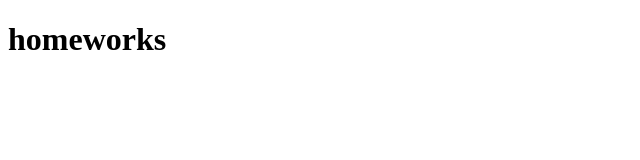
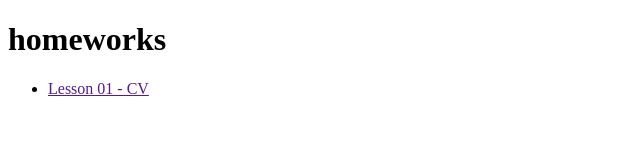
Before and after one commit to BohdanKosynskyi/hometask, a plain HTML site: page index.html in a window 1280 px wide. Shown: the whole page, without its empty margins (0-640 px from the left). Drawn offline with Linux system fonts and the light colour scheme.

Commit message:
Update index.html

```diff
--- a/index.html
+++ b/index.html
@@ -7,5 +7,11 @@
 </head>
 <body>
     <h1>homeworks</h1>
+
+    <ul>
+        <li>
+            <a href="">Lesson 01 - CV</a>
+        </li>
+    </ul>
 </body>
 </html>
```
